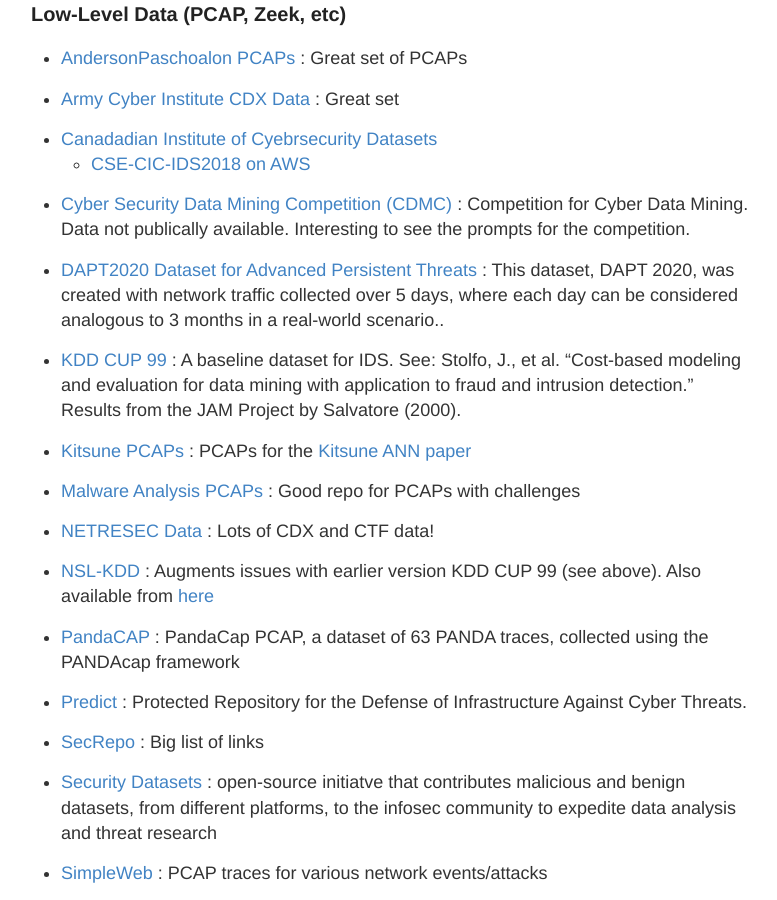
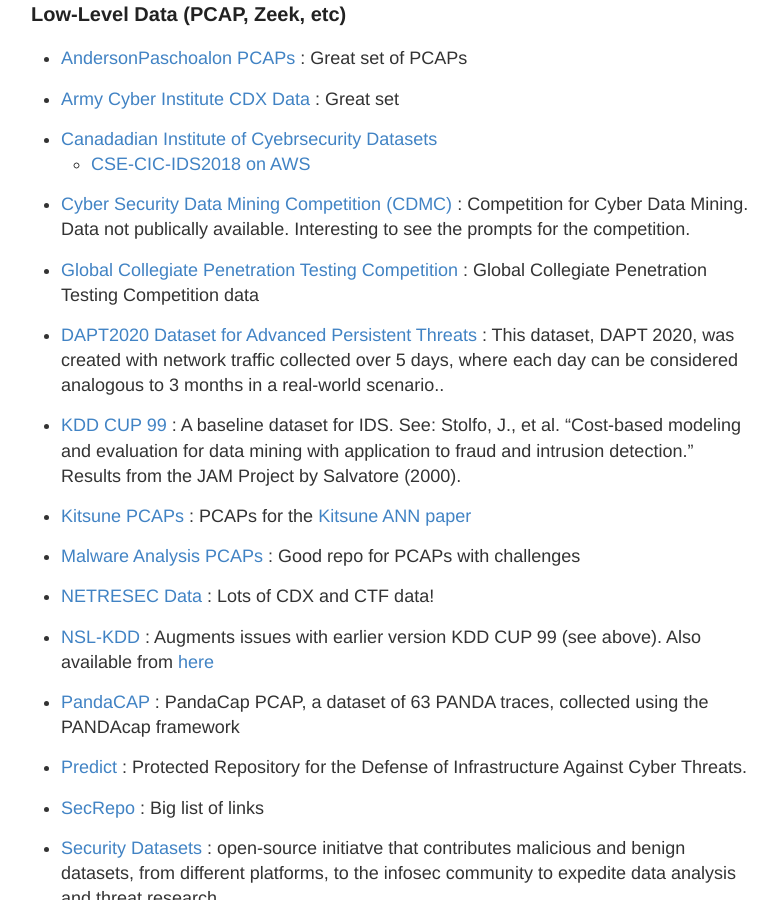
Before and after one commit to stevehenderson/stevehenderson.github.io, a Jekyll site: the page built from data.md, in a window 1280 px wide and 900 px high, scrolled down 865 px. Shown: the whole window, without its empty margins (249-1026 px from the left). Built offline with Jekyll 4.4.1, drawn with Linux system fonts in a browser that asks for light colours.

Commit message:
Update data.md

```diff
--- a/data.md
+++ b/data.md
@@ -39,6 +39,8 @@
       *  [CSE-CIC-IDS2018 on AWS](https://www.unb.ca/cic/datasets/ids-2018.html)
 
    * [Cyber Security Data Mining Competition (CDMC)](http://www.csmining.org/ ) : Competition for Cyber Data Mining.  Data not publically available.  Interesting to see the prompts for the competition.
+
+   * [Global Collegiate Penetration Testing Competition ](http://cptc.rit.edu/) : Global Collegiate Penetration Testing Competition data
 
   * [DAPT2020 Dataset for Advanced Persistent Threats](https://www.kaggle.com/datasets/sowmyamyneni/dapt2020) :  This dataset, DAPT 2020, was created with network traffic collected over 5 days, where each day can be considered analogous to 3 months in a real-world scenario..
 
```
